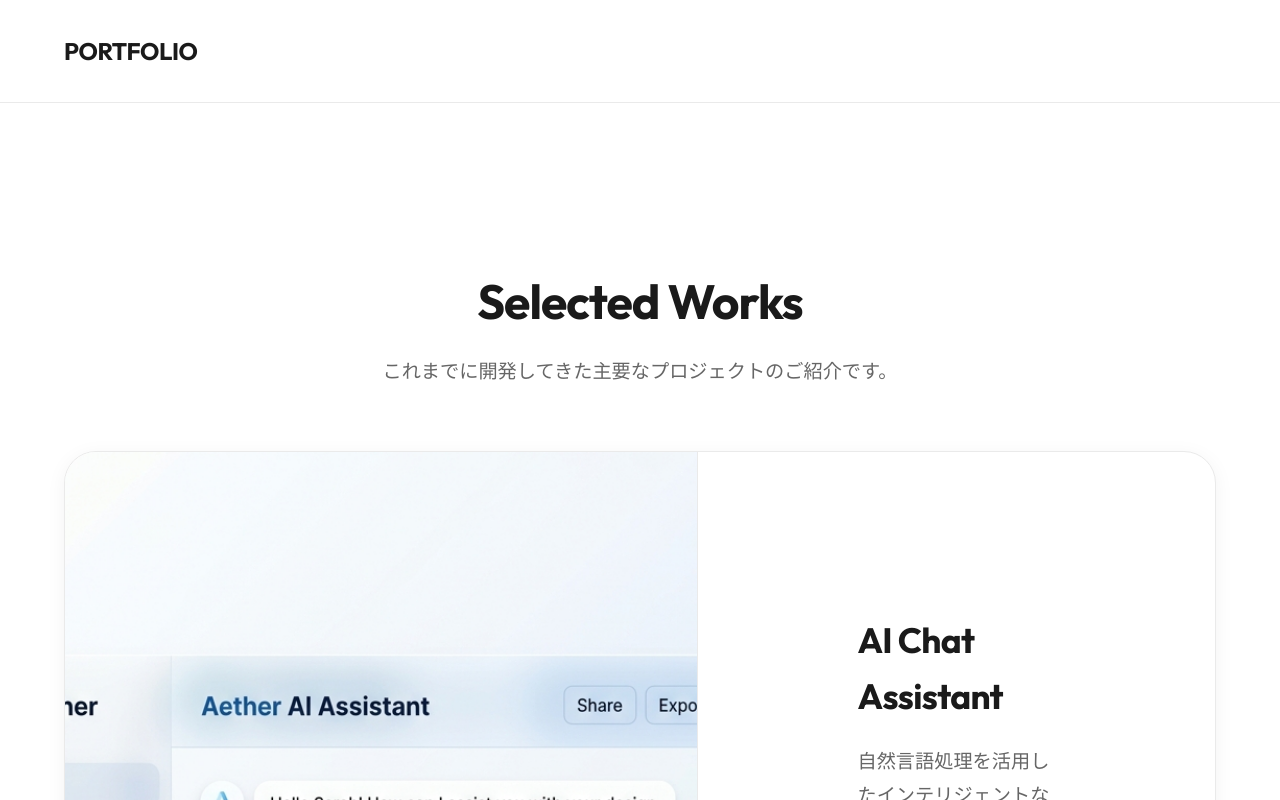
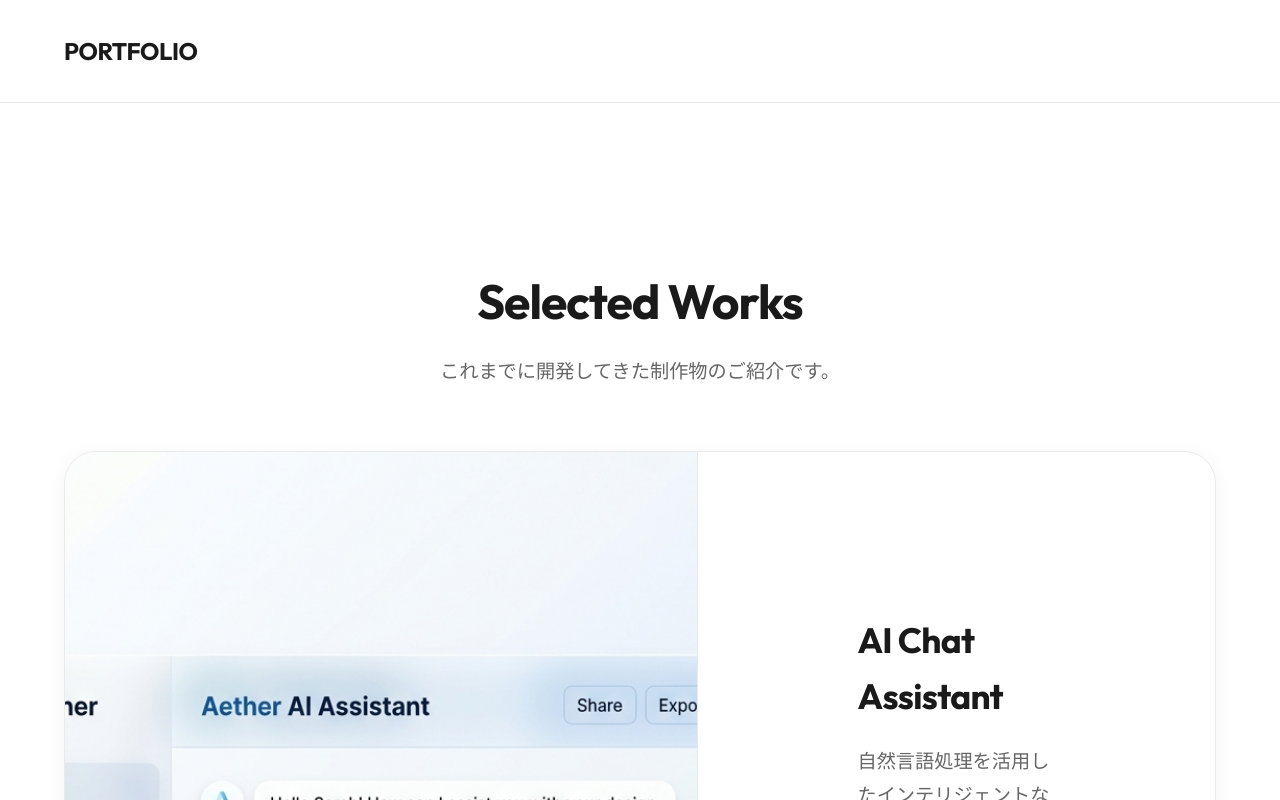
Before and after one commit to nashi39/Portfolio, a React (Vite) app: page / in a window 1280 px wide. Shown: the top 800 px of the page. Built offline with nearby package versions, Linux system fonts and the light colour scheme.

Commit message:
先頭の文章の変更

```diff
--- a/src/components/ProjectGrid.jsx
+++ b/src/components/ProjectGrid.jsx
@@ -14,7 +14,7 @@ const ProjectGrid = () => {
         <div style={{ marginBottom: '4rem', textAlign: 'center' }}>
           <h2 style={{ fontSize: '3rem', marginBottom: '1rem' }}>Selected Works</h2>
           <p style={{ color: 'var(--text-muted)', fontSize: '1.2rem', maxWidth: '600px', margin: '0 auto' }}>
-            これまでに開発してきた主要なプロジェクトのご紹介です。
+            これまでに開発してきた制作物のご紹介です。
           </p>
         </div>
 
```
